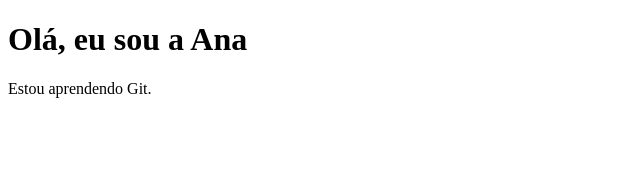
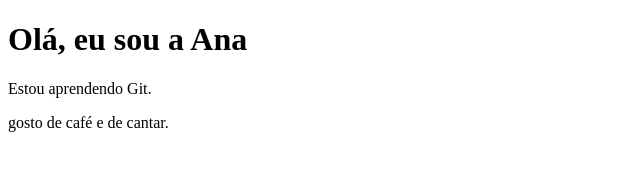
Before and after one commit to Viviansartori/codespace-aula1, a plain HTML site: page index.html in a window 1280 px wide. Shown: the whole page, without its empty margins (0-640 px from the left). Drawn offline with Linux system fonts and the light colour scheme.

Commit message:
Adicionei meus gostos

```diff
--- a/index.html
+++ b/index.html
@@ -7,5 +7,6 @@
 <body>
   <h1>Olá, eu sou a Ana</h1>
   <p>Estou aprendendo Git.</p>
+  <p>gosto de café e de cantar.</p>
 </body>
 </html>
```
